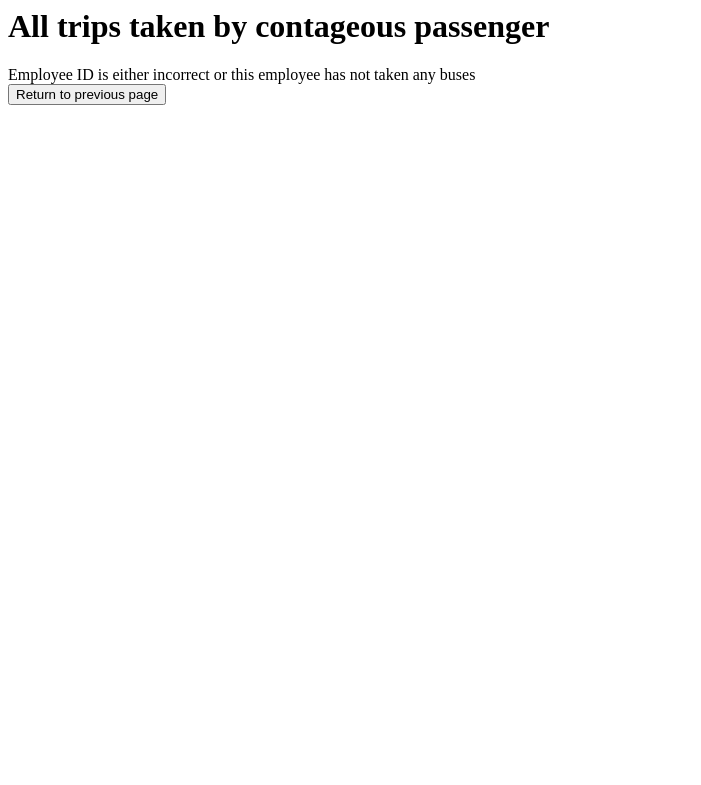
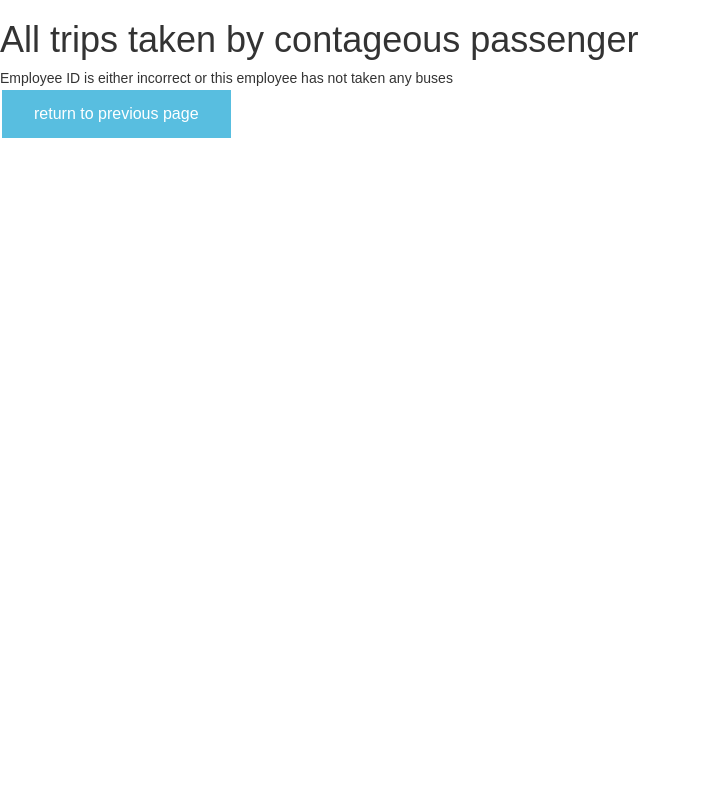
Before and after one commit to MadissonCarle/finalProject471, a PHP site: page /searchProximity.php in a window 1280 px wide. Shown: the top 785 px of the page, without its empty margins (0-701 px from the left). Run offline with PHP 8.4, Linux system fonts and the light colour scheme; data comes from the database, SQL or seed files in the repository; data that the repository does not hold is empty.

Commit message:
Add files via upload

```diff
--- a/website/index.php
+++ b/website/index.php
@@ -20,8 +20,8 @@
 <body>
     <form action="/index.php" method="get">
 
-        <button class="button" type="button"formaction="/finalProject471/website/adminLogin.php"> Login as Admin</button>
-        <button class="button" type="Driver"formaction="/finalProject471/website/busDriverLogin.php"> Login as Bus Driver</button>
+        <button class="button" type="submit"formaction="/finalProject471/website/adminLogin.php"> Login as Admin</button>
+        <button class="button" type="submit"formaction="/finalProject471/website/busDriverLogin.php"> Login as Bus Driver</button>
         </form>
     </body>
 </html>
--- a/website/searchProximity.php
+++ b/website/searchProximity.php
@@ -162,6 +162,35 @@ if (mysqli_connect_errno())
 echo "<h1>All trips taken by contageous passenger</h1>";
 getEmpSeats($ID,$con);
 
-echo '<form><input type="button" value="Return to previous page" onClick="javascript:history.go(-1)"></form>';
+echo '<form> <button class="button" type="submit"formaction="/finalProject471/website/adminMainView.php"> return to previous page</button></form>';
+
+
 mysqli_close($con);
 ?>
+
+<!DOCTYPE html>
+<html>
+<head>
+<style>
+.button {
+  background-color: #58bee0;
+  border: none;
+  color: white;
+  padding: 15px 32px;
+  text-align: center;
+  text-decoration: none;
+  display: inline-block;
+  font-size: 16px;
+  margin: 4px 2px;
+  cursor: pointer;
+}
+</style>
+    <meta charset="UTF-8">
+    <title>Login</title>
+    <link rel="stylesheet" href="https://maxcdn.bootstrapcdn.com/bootstrap/3.3.7/css/bootstrap.css">
+    <style type="text/css">
+        body{ font: 14px sans-serif; }
+        .wrapper{ width: 500px; padding: 20px; }
+    </style>
+</head>
+</html>
```
Also changed, not shown: website/searchEmp.php (+28 -1 lines).
